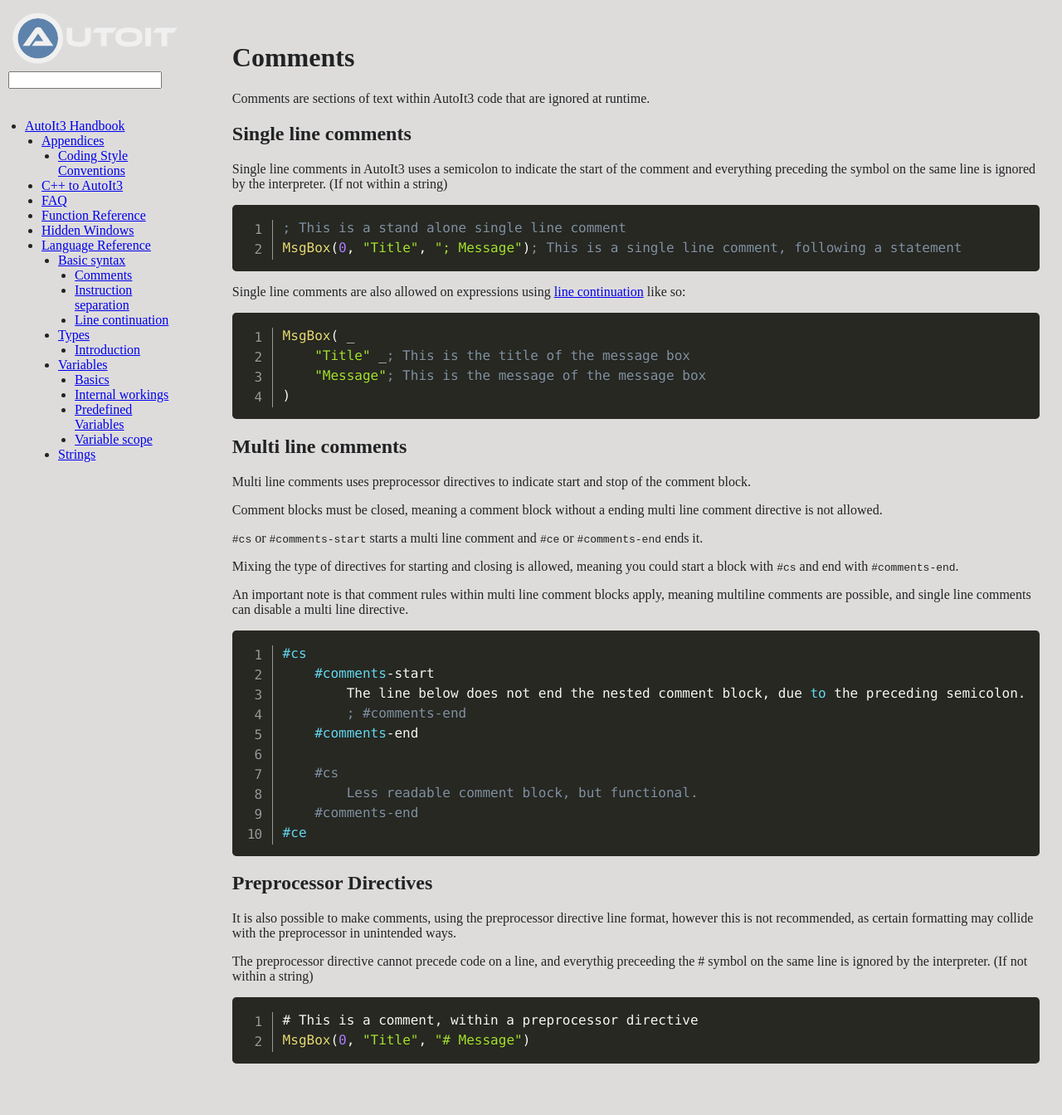
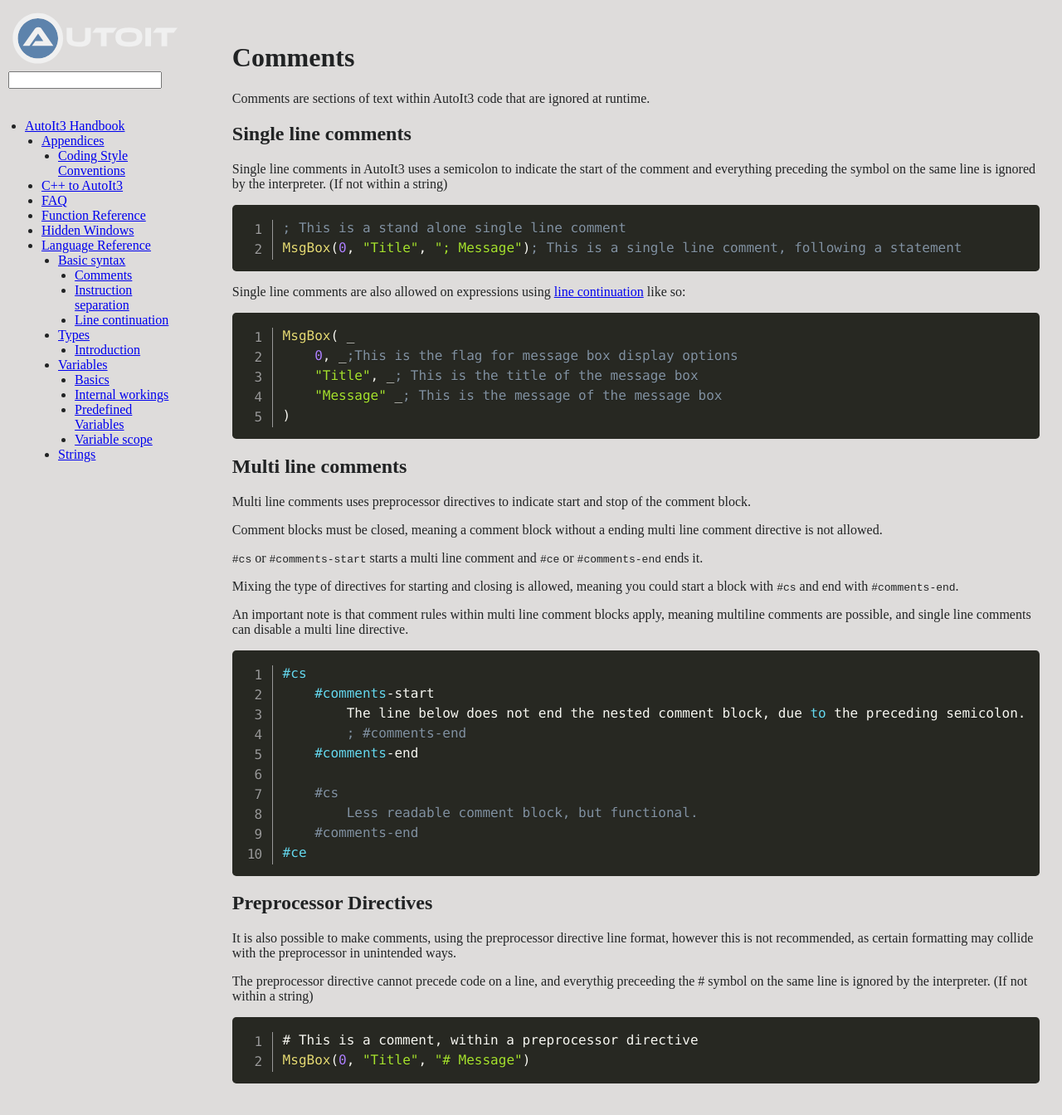
Before and after one commit to genius257/AutoIt3-Handbook, a Jekyll site: the page built from docs/language-reference/basic-syntax/comments.md, in a window 1280 px wide. Shown: the whole page at 83% size. Built offline with Jekyll 4.4.1, drawn with Linux system fonts in a browser that asks for light colours; nearby versions of some CDN libraries; our own code applies the rules of GitHub Pages for plain Markdown files; before the commit the page ends 1320 px from its top, so only the background shows below that.

Commit message:
Fixed bad syntax in example code

````diff
--- a/docs/language-reference/basic-syntax/comments.md
+++ b/docs/language-reference/basic-syntax/comments.md
@@ -15,8 +15,9 @@ Single line comments are also allowed on expressions using [line continuation](.
 
 ```autoit
 MsgBox( _
-    "Title" _; This is the title of the message box
-    "Message"; This is the message of the message box
+	0, _;This is the flag for message box display options
+    "Title", _; This is the title of the message box
+    "Message" _; This is the message of the message box
 )
 ```
 
````
